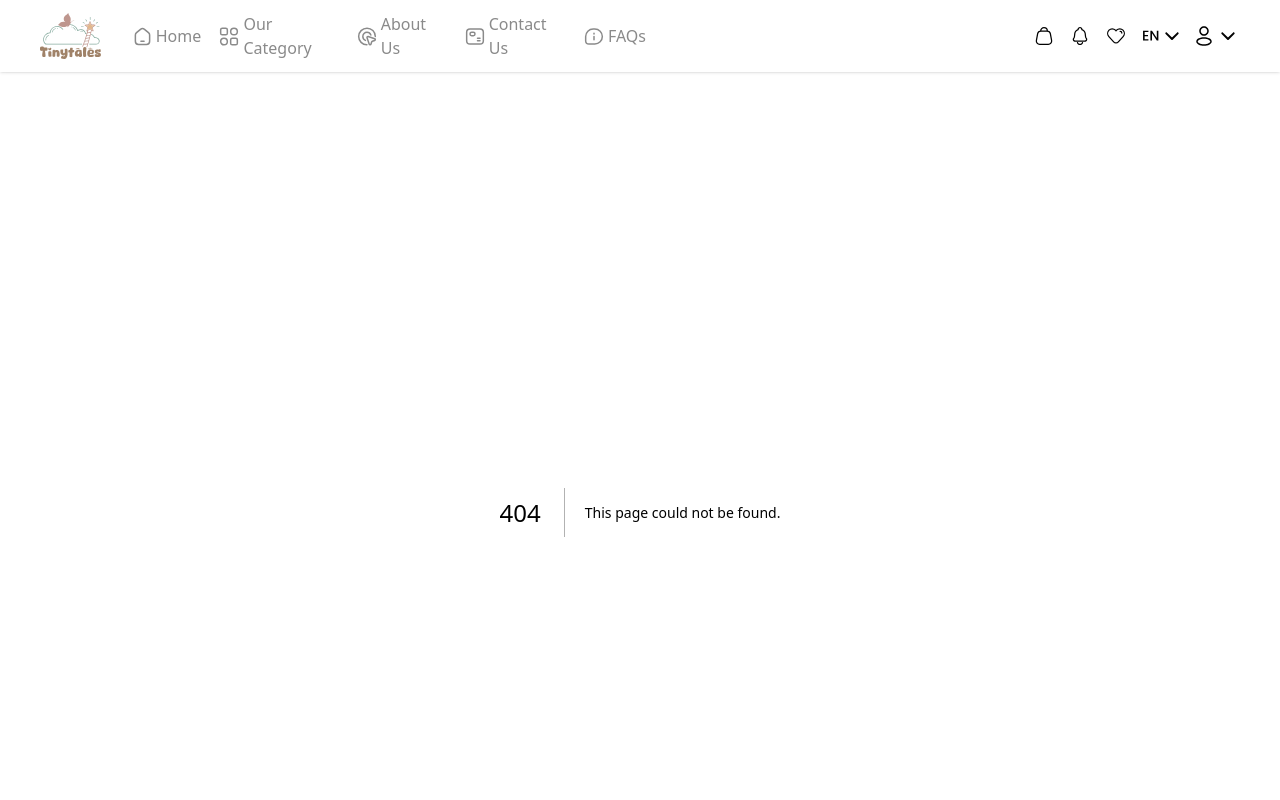
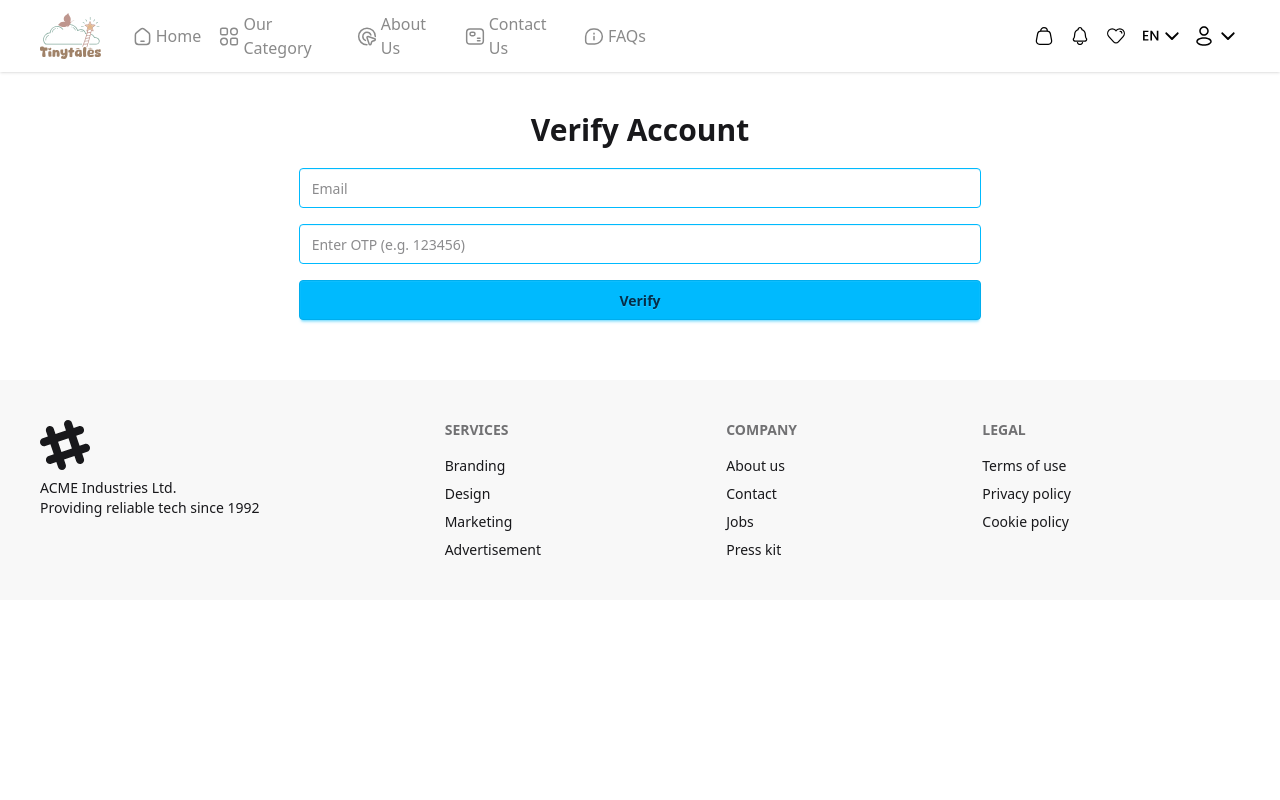
Before and after one commit to Alashmony2/trendline, a Next.js app: page /VerifyAccount in a window 1280 px wide. Before the commit this address had no page. Shown: the top 800 px of the page. Built offline with nearby package versions, Linux system fonts and the light colour scheme.

Commit message:
handle auth pages

```diff
--- a/src/app/(pages)/Login/page.jsx
+++ b/src/app/(pages)/Login/page.jsx
@@ -1,11 +1,75 @@
+'use client'
+import axios from "axios"
+import { useFormik } from "formik"
+import { useRouter } from "next/navigation"
+import * as Yup from "yup"
+
 export default function Login() {
+  const router = useRouter()
+
+  const initialValues = {
+    email: "",
+    password: "",
+  }
+
+  const onSubmit = async () => {
+    try {
+      const { data } = await axios.post(
+        "https://tinytales.trendline.marketing/api/auth/login",
+        formik.values
+      )
+
+      if (data?.status && data?.data?.token) {
+        localStorage.setItem("token", data.data.token)
+        router.push(`/Welcome?name=${encodeURIComponent(data.data.name)}`)
+      }
+    } catch (error) {
+      console.log("Login error:", error.response?.data || error.message)
+    }
+  }
+
+  const validationSchema = Yup.object({
+    email: Yup.string().email("Invalid email").required("Email is required"),
+    password: Yup.string().required("Password is required"),
+  })
+
+  const formik = useFormik({
+    initialValues,
+    onSubmit,
+    validationSchema,
+  })
+
   return (
     <div className="sm:w-2/3 mx-auto">
-            <h1 className="text-3xl font-bold">Login Now</h1>
-            <form  >
+      <h1 className="text-3xl text-center font-bold">Login</h1>
+      <form onSubmit={formik.handleSubmit}>
         <div className="py-5 flex flex-wrap gap-4 justify-center">
-                    <input name="email" className="input input-info w-4/5" type="email" placeholder="Email" />
-                    <input name="password" className="input input-info w-4/5" type="password" placeholder="Password" />
+          <input
+            onBlur={formik.handleBlur}
+            onChange={formik.handleChange}
+            value={formik.values.email}
+            name="email"
+            className="input input-info w-4/5"
+            type="email"
+            placeholder="Email"
+          />
+          {formik.errors.email && formik.touched.email && (
+            <p className="text-red-500">{formik.errors.email}</p>
+          )}
+
+          <input
+            onBlur={formik.handleBlur}
+            onChange={formik.handleChange}
+            value={formik.values.password}
+            name="password"
+            className="input input-info w-4/5"
+            type="password"
+            placeholder="Password"
+          />
+          {formik.errors.password && formik.touched.password && (
+            <p className="text-red-500">{formik.errors.password}</p>
+          )}
+
           <button className="btn btn-info w-4/5 rounded">Login</button>
         </div>
       </form>
--- a/src/app/(pages)/Register/page.jsx
+++ b/src/app/(pages)/Register/page.jsx
@@ -1,24 +1,42 @@
 'use client'
+import axios from "axios"
 import { useFormik } from "formik"
+import { useRouter } from "next/navigation.js"
 import * as Yup from 'yup'
 
 export default function Register() {
+    const router = useRouter()
     const initialValues = {
         name: "",
         email: "",
         password: "",
         password_confirmation: "",
-        mobile_country_code: "",
+        mobile_country_code: "+966",
         mobile: "",
     }
-    const onSubmit = () => {
-        console.log(formik.values)
-    }
+    const onSubmit = async () => {
+        try {
+          const { data } = await axios.post(
+            "https://tinytales.trendline.marketing/api/auth/register",
+            formik.values
+          );
+          console.log("Register success:", data);
+          router.push("/VerifyAccount")
+        } catch (error) {
+          console.log("Register error:", error.response?.data || error.message);
+        }
+      };
+
     const validationSchema = Yup.object({
         name: Yup.string().required("Name is required"),
         email: Yup.string().email("Invalid email").required("Email is required"),
-        password: Yup.string().min(6, "Password must be at least 6 characters").required("Password is required"),
-        password_confirmation: Yup.string().oneOf([Yup.ref("password"), null], "Passwords must match").required("Confirm Password is required"),
+        password: Yup.string()
+        .min(8, "Password must be at least 8 characters")
+        .matches(/[a-z]/, "Password must contain at least one lowercase letter")
+        .matches(/[A-Z]/, "Password must contain at least one uppercase letter")
+        .matches(/\d/, "Password must contain at least one number")
+        .matches(/[!@#$%^&*(),.?":{}|<>]/, "Password must contain at least one special character")
+        .required("Password is required"),        password_confirmation: Yup.string().oneOf([Yup.ref("password"), null], "Passwords must match").required("Confirm Password is required"),
         mobile_country_code: Yup.string().required("Mobile Country Code is required"),
         mobile: Yup.string().required("Mobile is required"),
     })
@@ -29,7 +47,7 @@ export default function Register() {
     })
     return (
         <div className="sm:w-2/3 mx-auto">
-            <h1 className="text-3xl font-bold">Register Now</h1>
+            <h1 className="text-3xl text-center font-bold">Register Now</h1>
             <form onSubmit={formik.handleSubmit}>
                 <div className="py-5 flex flex-wrap gap-4 justify-center">
                     <input onBlur={formik.handleBlur} onChange={formik.handleChange} value={formik.values.name} name="name" className="input input-info w-4/5" type="text" placeholder="Name" />
@@ -44,7 +62,6 @@ export default function Register() {
                         <select onBlur={formik.handleBlur} onChange={formik.handleChange} value={formik.values.mobile_country_code}
                             name="mobile_country_code"
                             className="select select-info w-1/4"
-                            defaultValue="+966"
                         >
                             <option value="+966">🇸🇦 +966</option>
                             <option value="+20">🇪🇬 +20</option>
--- /dev/null
+++ b/src/app/(pages)/VerifyAccount/page.jsx
@@ -0,0 +1,76 @@
+'use client'
+import { useFormik } from "formik"
+import * as Yup from "yup"
+import { useRouter } from "next/navigation"
+
+export default function VerifyAccount() {
+  const router = useRouter()
+
+  const initialValues = {
+    email: "",
+    otp: "",
+  }
+
+  const onSubmit = (values) => {
+    if (values.otp === "123456") {
+      alert("Account verified successfully ✅")
+      router.push("/Login")
+    } else {
+      alert("❌ Invalid OTP, please try again.")
+    }
+  }
+
+  const validationSchema = Yup.object({
+    email: Yup.string()
+      .email("Invalid email")
+      .required("Email is required"),
+    otp: Yup.string()
+      .length(6, "OTP must be 6 digits")
+      .required("OTP is required"),
+  })
+
+  const formik = useFormik({
+    initialValues,
+    onSubmit,
+    validationSchema,
+  })
+
+  return (
+    <div className="sm:w-2/3 mx-auto">
+      <h1 className="text-3xl font-bold text-center">Verify Account</h1>
+      <form onSubmit={formik.handleSubmit}>
+        <div className="py-5 flex flex-wrap gap-4 justify-center">
+          <input
+            onBlur={formik.handleBlur}
+            onChange={formik.handleChange}
+            value={formik.values.email}
+            name="email"
+            className="input input-info w-4/5"
+            type="email"
+            placeholder="Email"
+          />
+          {formik.errors.email && formik.touched.email && (
+            <p className="text-red-500">{formik.errors.email}</p>
+          )}
+
+          <input
+            onBlur={formik.handleBlur}
+            onChange={formik.handleChange}
+            value={formik.values.otp}
+            name="otp"
+            className="input input-info w-4/5"
+            type="text"
+            placeholder="Enter OTP (e.g. 123456)"
+          />
+          {formik.errors.otp && formik.touched.otp && (
+            <p className="text-red-500">{formik.errors.otp}</p>
+          )}
+
+          <button type="submit" className="btn btn-info w-4/5 rounded">
+            Verify
+          </button>
+        </div>
+      </form>
+    </div>
+  )
+}
--- /dev/null
+++ b/src/app/(pages)/Welcome/page.jsx
@@ -0,0 +1,27 @@
+'use client'
+import { useSearchParams, useRouter } from "next/navigation"
+
+export default function Welcome() {
+  const searchParams = useSearchParams()
+  const router = useRouter()
+  const name = searchParams.get("name")
+
+  return (
+    <div className="min-h-screen flex flex-col justify-center items-center bg-gradient-to-br from-cyan-100 to-blue-200 rounded-2xl">
+      <div className="bg-white shadow-xl rounded-2xl p-10 text-center w-11/12 sm:w-1/2 lg:w-1/3">
+        <h1 className="text-4xl font-bold text-gray-800 mb-4">
+          Welcome, <span className="text-cyan-600">{name || "User"}</span> 🎉
+        </h1>
+        <p className="text-gray-600 mb-8 text-lg">
+          We're glad to have you here. Ready to explore your dashboard?
+        </p>
+        <button
+          onClick={() => router.push("/")}
+          className="btn btn-info w-full text-lg font-semibold rounded-xl shadow-md hover:scale-105 transition-all"
+        >
+          Go to Home
+        </button>
+      </div>
+    </div>
+  )
+}
```
Lines whose indentation alone changed are shown as unchanged.
